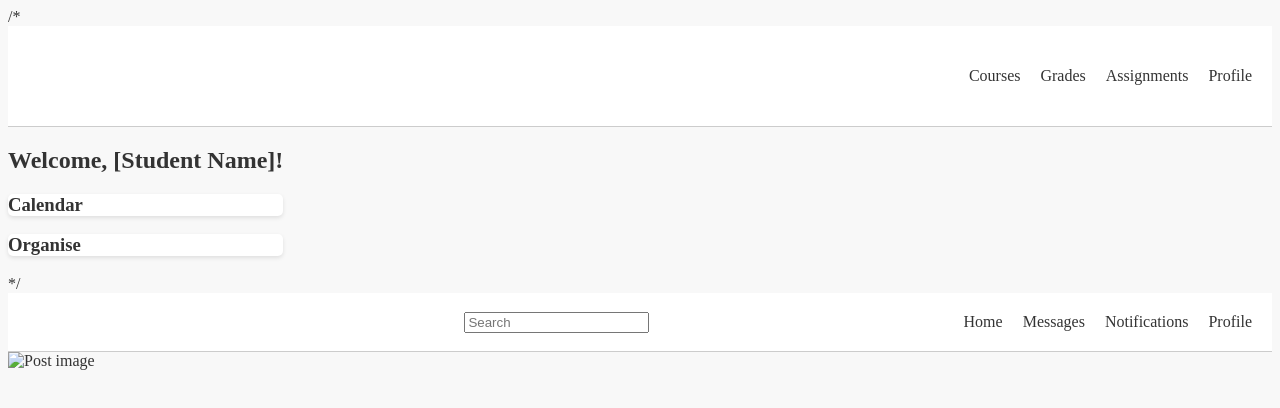
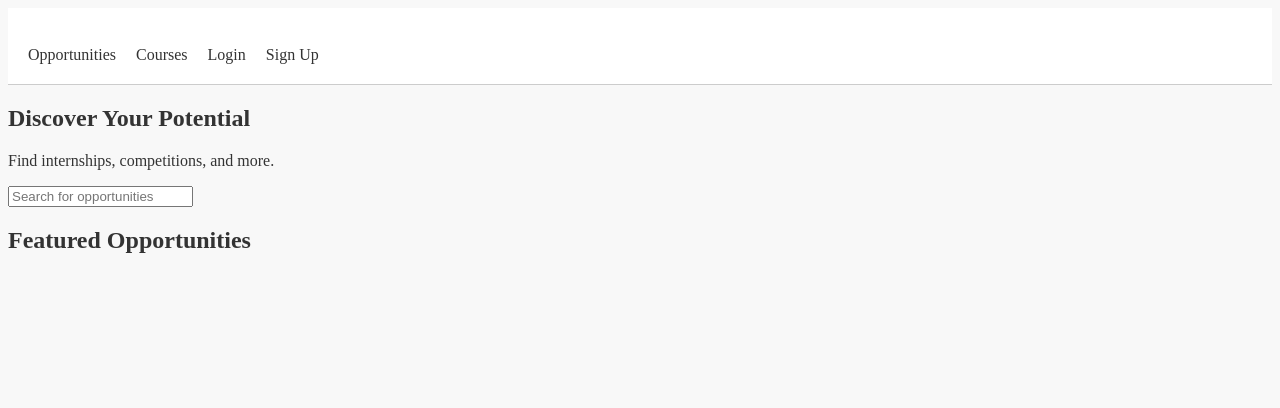
Before and after one commit to ShreeshaBhat1004/CampusHub, a plain HTML site: page index.html in a window 1280 px wide. Drawn offline with Linux system fonts and the light colour scheme.

Commit message:
Update index.html

```diff
--- a/index.html
+++ b/index.html
@@ -1,85 +1,39 @@
-/*<!DOCTYPE html>
-<html lang="en">
-<head>
-    <meta charset="UTF-8">
-    <meta name="viewport" content="width=device-width, initial-scale=1.0">
-    <title>Student Dashboard</title>
-    <link rel="stylesheet" href="style.css">
-</head>
-<body>
-    <header>
-        <h1>Student Dashboard</h1>
-        <nav>
-            <ul>
-                <li><a href="#">Courses</a></li>
-                <li><a href="#">Grades</a></li>
-                <li><a href="#">Assignments</a></li>
-                <li><a href="#">Profile</a></li>
-            </ul>
-        </nav>
-    </header>
-
-    <main>
-        <section class="overview">
-            <h2>Welcome, [Student Name]!</h2>
-
-            <div class="info-box">
-                <h3>Calendar</h3>
-                </div>
-
-            <div class="info-box">
-                <h3>Organise</h3></h3>
-                </div>
-        </section>
-    </main>
-
-    <script src="script.js"></script>
-</body>
-</html>*/
-
-
 <!DOCTYPE html>
 <html lang="en">
 <head>
     <meta charset="UTF-8">
     <meta name="viewport" content="width=device-width, initial-scale=1.0">
-    <link rel="stylesheet" href="styles.css">
-    <title>Instagram-Inspired</title>
+    <title>Unstop Inspired Layout</title>
+    <link rel="stylesheet" href="style.css">
 </head>
 <body>
+
     <header>
-        <div class="logo">
-            <h1>Instagram</h1>
-        </div>
-        <input type="search" placeholder="Search">
         <nav>
-            <ul>
-                <li><a href="#">Home</a></li>
-                <li><a href="#">Messages</a></li>
-                <li><a href="#">Notifications</a></li>
-                <li><a href="#">Profile</a></li>
-            </ul>
+            <div class="logo">Your Logo</div>
+           <ul>
+               <li><a href="#">Opportunities</a></li>
+               <li><a href="#">Courses</a></li>
+               <li><a href="#">Login</a></li>
+               <li><a href="#" class="button">Sign Up</a></li>
+           </ul>
         </nav>
     </header>
 
-    <main>
-        <section class="stories">
-            </section>
+    <section class="hero">
+        <h1>Discover Your Potential</h1>
+        <p>Find internships, competitions, and more.</p>
+        <input type="text" placeholder="Search for opportunities">
+    </section>
 
-        <section class="feed">
-            <div class="post">
-                <div class="post-content">
-                    <img src="post-image.jpg" alt="Post image">
-                </div>
-                </div>
-            </section>
+    <section class="featured">
+        <h2>Featured Opportunities</h2>
+        <div class="cards">
+            </div>
+    </section>
 
-        <aside>
-            <div class="profile-summary">
-                </div>
-            <div class="suggestions">
-                </div>
-        </aside>
-    </main>
+    <footer>
+        </footer>
+
 </body>
 </html>
```
